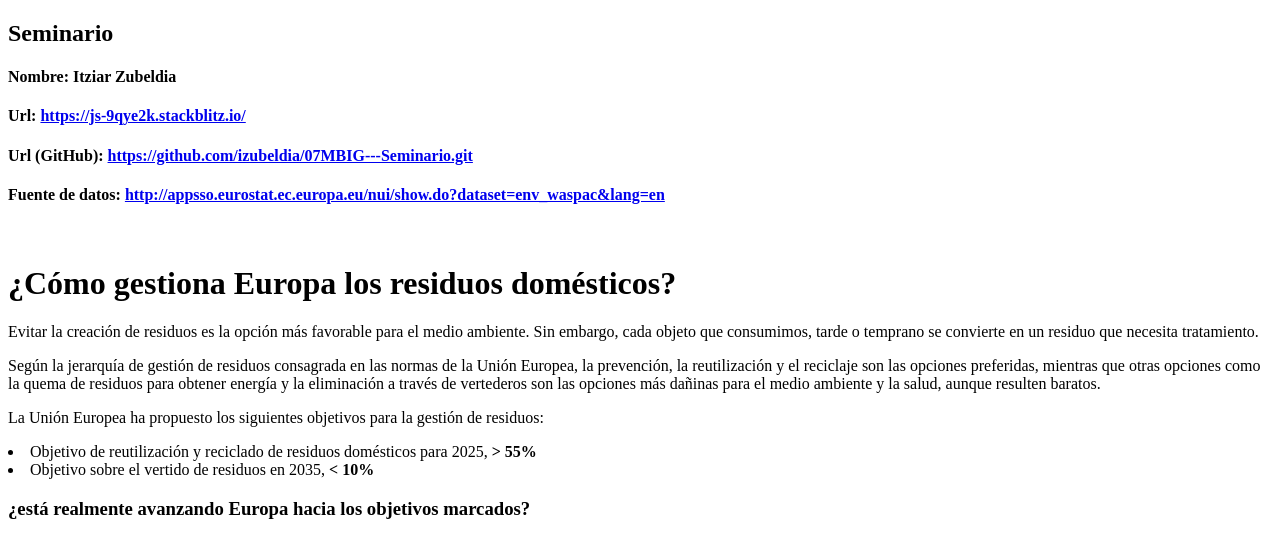
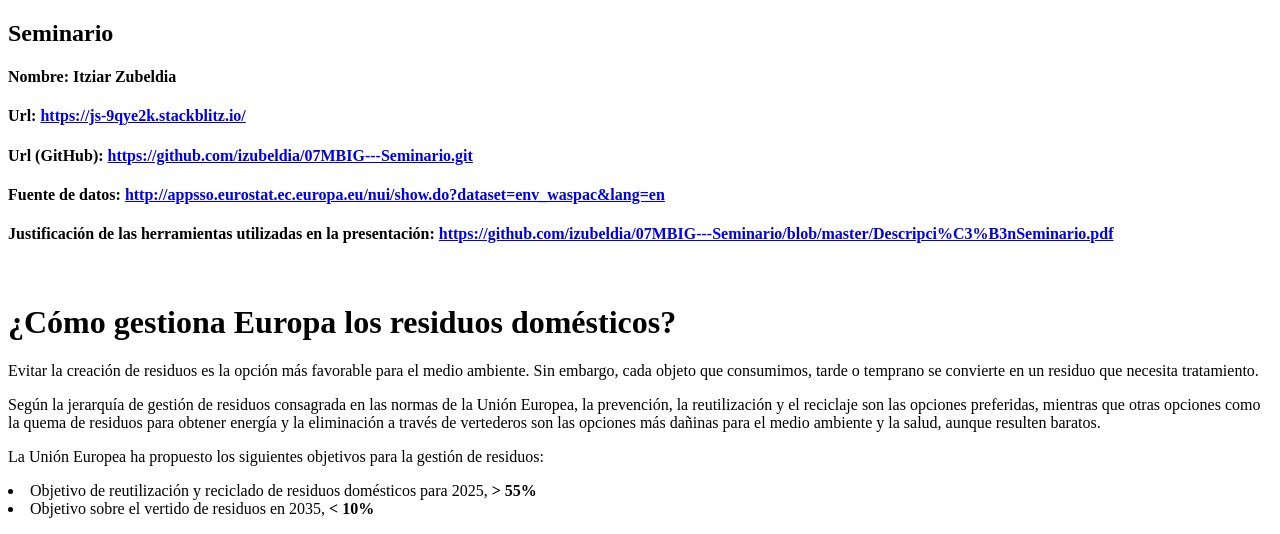
Before and after one commit to izubeldia/07MBIG---Seminario, a website: page index.html in a window 1280 px wide. Shown: the top 534 px of the page. Drawn offline with Linux system fonts and the light colour scheme.

Commit message:
1 file modified

```diff
--- a/index.html
+++ b/index.html
@@ -10,7 +10,7 @@
   <h4><b>Url:</b> <a href="https://js-9qye2k.stackblitz.io/">https://js-9qye2k.stackblitz.io/</a></h4>
   <h4><b>Url (GitHub):</b> <a href="https://github.com/izubeldia/07MBIG---Seminario.git">https://github.com/izubeldia/07MBIG---Seminario.git</a></h4>
   <h4><b>Fuente de datos:</b> <a href="http://appsso.eurostat.ec.europa.eu/nui/show.do?dataset=env_waspac&lang=en">http://appsso.eurostat.ec.europa.eu/nui/show.do?dataset=env_waspac&lang=en</a></h4>
-  <!--<h4><b>Justificación de las herramientas utilizadas en la presentación:</b>-->
+  <h4><b>Justificación de las herramientas utilizadas en la presentación:</b> <a href="https://github.com/izubeldia/07MBIG---Seminario/blob/master/Descripci%C3%B3nSeminario.pdf">https://github.com/izubeldia/07MBIG---Seminario/blob/master/Descripci%C3%B3nSeminario.pdf</a></h4>
   <br>
   <h1>¿Cómo gestiona Europa los residuos domésticos?</h1>
   <p>Evitar la creación de residuos es la opción más favorable para el medio ambiente. Sin embargo, cada objeto que consumimos, tarde o temprano se convierte en un residuo que necesita tratamiento.</p>
```
